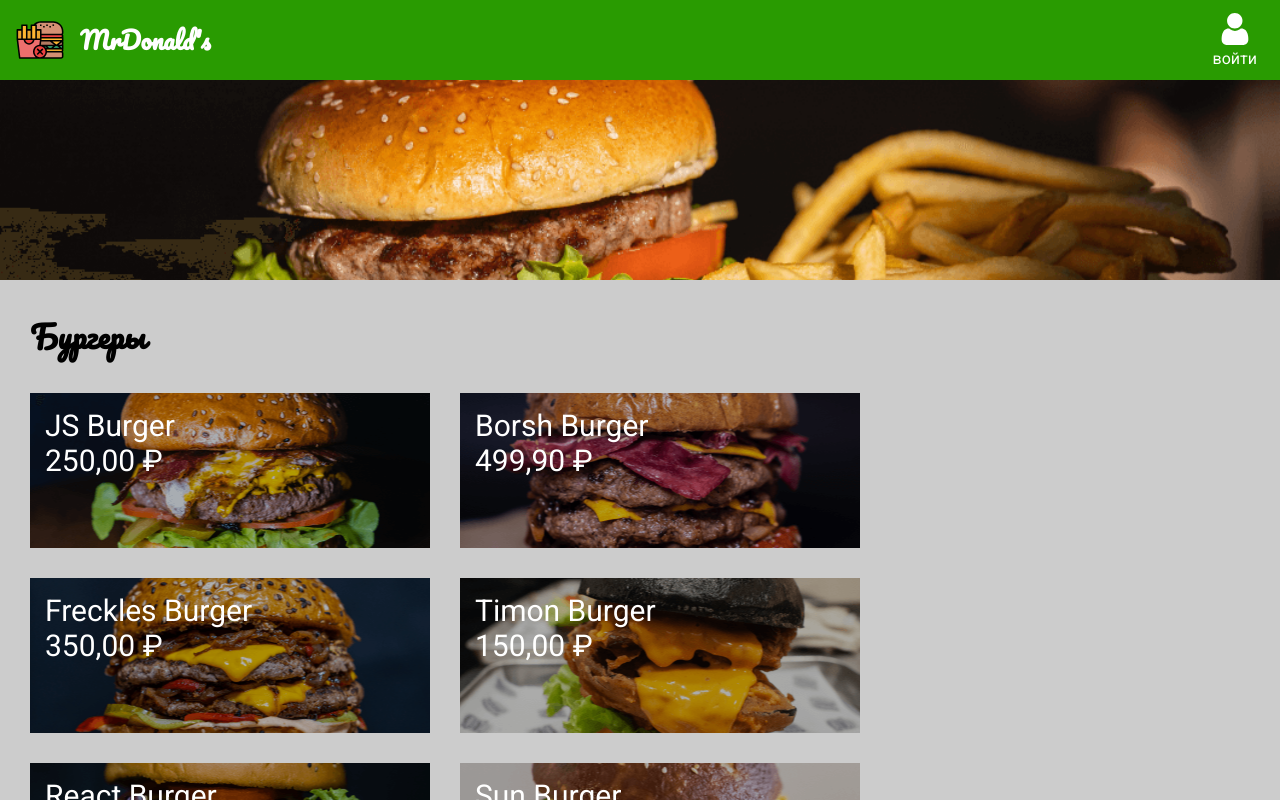
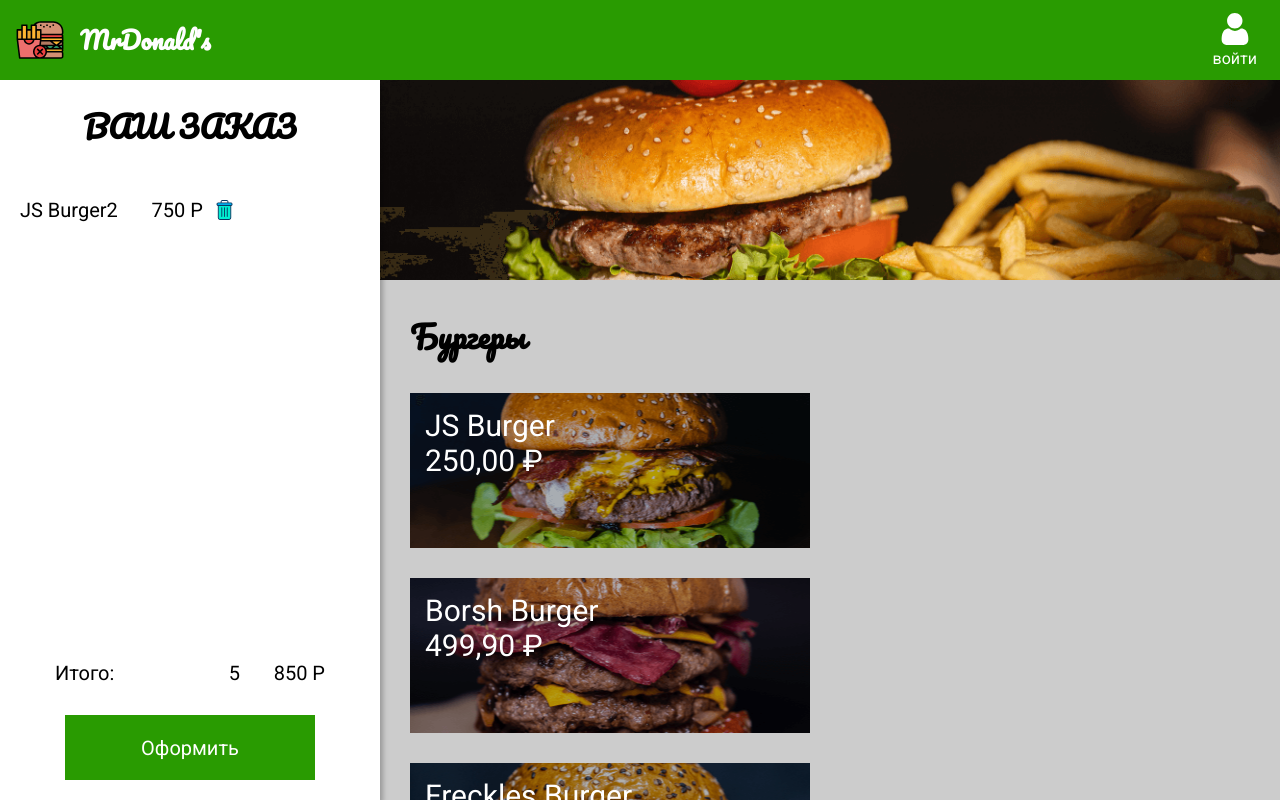
Before and after one commit to Partisanov/glo-react, a React (Create React App) app in the folder glo-react-app/: page / in a window 1280 px wide. Shown: the top 800 px of the page. Built offline with nearby package versions, Linux system fonts and the light colour scheme.

Commit message:
add order-section

```diff
--- a/glo-react-app/src/App.js
+++ b/glo-react-app/src/App.js
@@ -3,6 +3,8 @@
 import { Menu } from './Components/Menu';
 import { NavBar } from './Components/NavBar';
 import { ModalItem } from './Components/ModalItem';
+import { Order } from './Components/Order';
+
 
 function App() {
 
@@ -12,13 +14,13 @@
     <>
       <GlobalStyle/>
       <NavBar />
+      <Order />
       <Menu setOpenItem={setOpenItem}/>
       <ModalItem
         openItem={openItem}
         setOpenItem={setOpenItem}
       />
     </>
-
   );
 }
 
--- a/glo-react-app/src/Components/Menu.js
+++ b/glo-react-app/src/Components/Menu.js
@@ -8,7 +8,8 @@
 
 const MenuStyled = styled.main`
     background-color: #ccc;
-    margin-top: 80px
+    margin-top: 80px;
+    margin-left: 380px;
 `;
 
 const SectionMenu = styled.section`
--- a/glo-react-app/src/Components/NavBar.js
+++ b/glo-react-app/src/Components/NavBar.js
@@ -9,7 +9,7 @@
     left: 0;
     z-index: 999;
     height: 80px;
-    width: 100vw;
+    width: 100%;
     display: flex;
     justify-content: space-between;
     align-items: center;
--- /dev/null
+++ b/glo-react-app/src/Components/Order.js
@@ -0,0 +1,67 @@
+import React from "react";
+import styled from "styled-components";
+import { ButtonCheckout } from "./ButtonCheckout";
+import { OrderListItem } from "./OrderListItem";
+
+
+
+const OrderStyled = styled.section`
+    position: fixed;
+    display: flex;
+    flex-direction: column;
+    top: 80px;
+    left: 0;
+    padding: 20px;
+    background: #fff;
+    min-width: 380px;
+    height: calc(100% - 80px);
+    box-shadow: 3px 4px 5px rgba(0, 0, 0, 0.25);
+`;
+
+const OrderTitle = styled.h2`
+   text-align: center;
+   margin-bottom: 30px;
+`;
+
+const OrderContent = styled.div`
+    flex-grow: 1;
+
+`;
+
+const OrderList = styled.ul``;
+
+const Total = styled.div`
+    display: flex;
+    margin: 0 35px 30px;
+    & span:first-child {
+        flex-grow: 1;
+    }
+`;
+
+const TotalPrice = styled.span`
+    text-align: right;
+    min-width: 65px;
+    margin-left: 20px;
+`;
+
+export const Order = () => {
+    return (
+        <>
+            <OrderStyled>
+                <OrderTitle>ВАШ ЗАКАЗ</OrderTitle>
+                <OrderContent>
+                    <OrderList>
+                        <OrderListItem/>
+                    </OrderList>
+                </OrderContent>
+                <Total>
+                    <span>Итого:</span>
+                    <span>5</span>
+                    <TotalPrice>850 Р</TotalPrice>
+
+                </Total>
+                <ButtonCheckout>Оформить</ButtonCheckout>
+            </OrderStyled>
+        </>
+    )
+}
--- /dev/null
+++ b/glo-react-app/src/Components/OrderListItem.js
@@ -0,0 +1,39 @@
+import React from "react";
+import styled from "styled-components";
+import trashImage from "../image/trash.svg"
+
+const OrderItemStyled = styled.li`
+    display: flex;
+    margin: 15px 0;
+`;
+
+const ItemName = styled.span`
+`;
+
+const ItemPrice = styled.span`
+    margin-left: 20px;
+    margin-right: 10px;
+    min-width: 65px;
+    text-align: right;
+`;
+
+const TrashButton = styled.button`
+    width: 24px;
+    height: 24px;
+    border-color: transparent;
+    background-color: transparent;
+    background-image: url(${trashImage});
+    background-position: center;
+    background-size: cover;
+    background-repeat: no-repeat;
+
+`;
+
+export const OrderListItem = () => (
+    <OrderItemStyled>
+        <ItemName>JS Burger</ItemName>
+        <span>2</span>
+        <ItemPrice>750 Р</ItemPrice>
+        <TrashButton/>
+    </OrderItemStyled>
+);
```
Also changed, not shown: glo-react-app/src/image/trash.svg (added).
